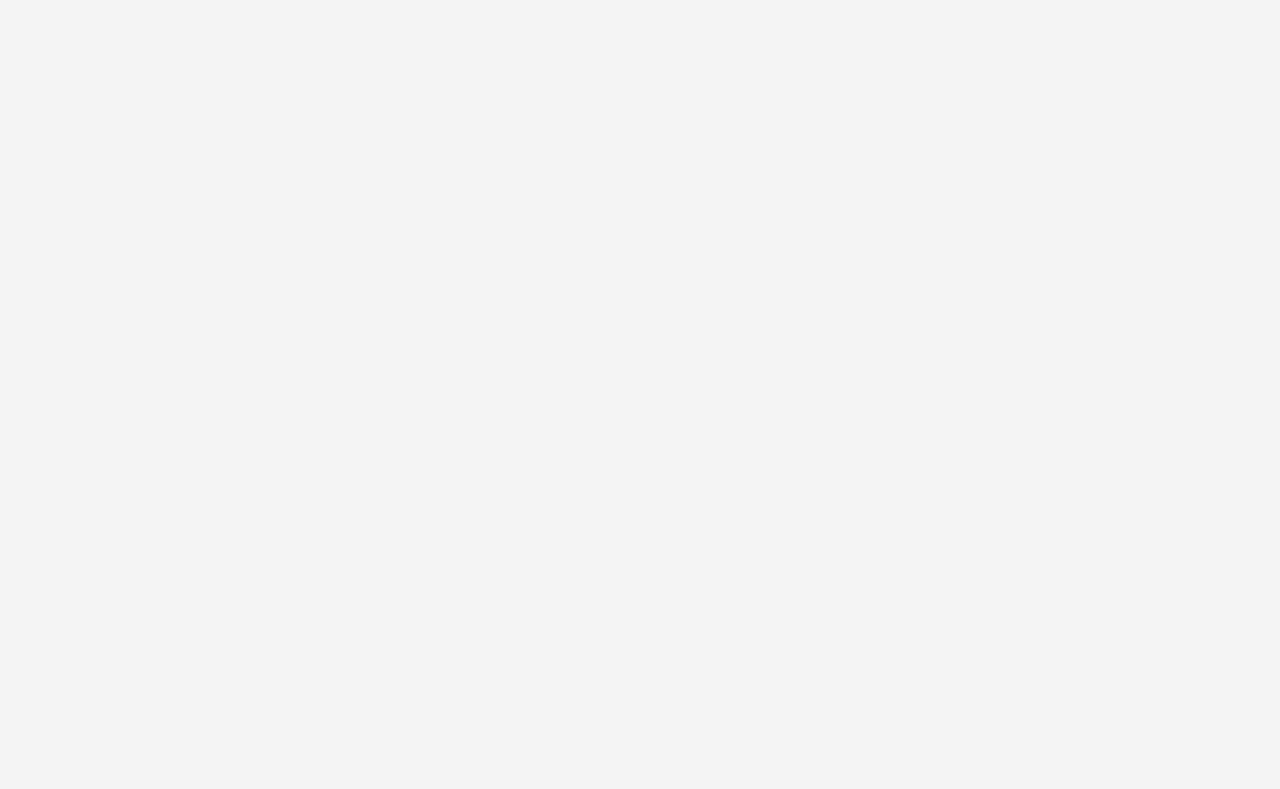
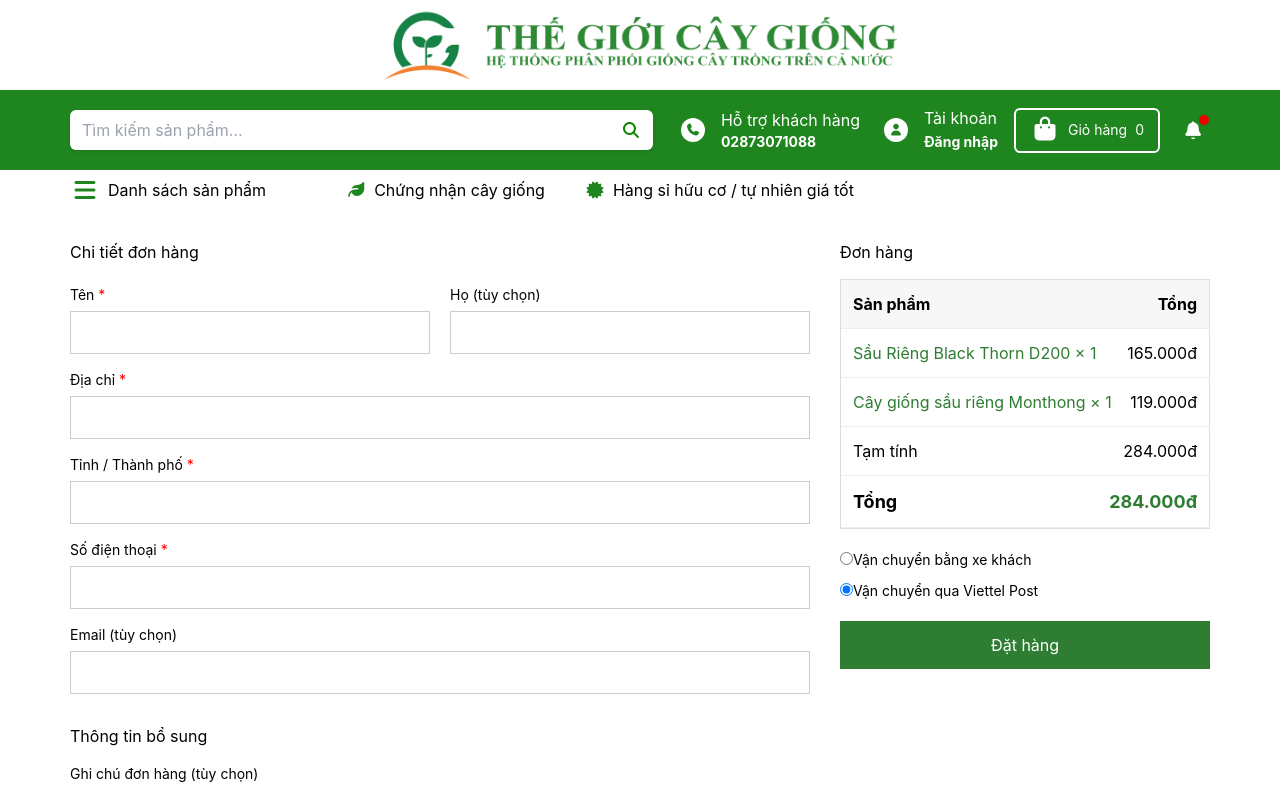
Before and after one commit to huynhminh1007/fe-app-ban-trai-cay, a React (Create React App) app: page /checkout in a window 1280 px wide. Before the commit this address had no page. Shown: the top 789 px of the page. Built offline with nearby package versions, Linux system fonts and the light colour scheme.

Commit message:
create checkoutPage

```diff
--- a/src/App.jsx
+++ b/src/App.jsx
@@ -6,6 +6,7 @@ import Home from "./components/Home";
 
 import { BrowserRouter, Routes, Route } from "react-router-dom";
 import CartPage from "./components/CartPage";
+import CheckoutPage from "./components/CheckoutPage";
 
 function App() {
   return (
@@ -17,6 +18,7 @@ function App() {
           <Routes>
               <Route path="/" element={<Home />} />
               <Route path="/cart" element={<CartPage />} />
+              <Route path="/checkout" element={<CheckoutPage />}/>
           </Routes>
       </BrowserRouter>
 
--- a/src/components/CartPage.jsx
+++ b/src/components/CartPage.jsx
@@ -1,6 +1,8 @@
 import { useState } from "react";
 import "../styles/cartPage.scss";
 import Header from "../components/Header";
+import { useNavigate } from "react-router-dom";
+
 
 const MOCK_CART = [
     {
@@ -19,9 +21,10 @@ const MOCK_CART = [
     },
 ];
 
+
 const CartPage = () => {
     const [cart, setCart] = useState(MOCK_CART);
-
+    const navigate = useNavigate();
     const formatPrice = (value) =>
         value.toLocaleString("vi-VN") + "đ";
 
@@ -129,9 +132,8 @@ const CartPage = () => {
                             <span>{formatPrice(totalPrice)}</span>
                         </div>
 
-                        <button className="checkout">
-                            Thanh toán
-                        </button>
+                        <button className="checkout" onClick={() => navigate("/checkout", {
+                                    state: {cart, totalPrice,},})}> Thanh toán </button>
                     </div>
                 </div>
             </div>
--- /dev/null
+++ b/src/components/CheckoutPage.jsx
@@ -0,0 +1,108 @@
+import "../styles/checkout.scss";
+import Header from "./Header";
+import Footer from "./Footer";
+
+export default function CheckoutPage() {
+    return (
+
+        <div className="checkout-page">
+            <div className="page-with-header">
+                <Header />
+            </div>
+            <div className="checkout-container">
+
+                {/* ===== LEFT: FORM ===== */}
+                <div className="checkout-left">
+                    <h2>Chi tiết đơn hàng</h2>
+
+                    <div className="form-row two-col">
+                        <div>
+                            <label>Tên <span>*</span></label>
+                            <input type="text" />
+                        </div>
+                        <div>
+                            <label>Họ (tùy chọn)</label>
+                            <input type="text" />
+                        </div>
+                    </div>
+
+                    <div className="form-row">
+                        <label>Địa chỉ <span>*</span></label>
+                        <input type="text" />
+                    </div>
+
+                    <div className="form-row">
+                        <label>Tỉnh / Thành phố <span>*</span></label>
+                        <input type="text" />
+                    </div>
+
+                    <div className="form-row">
+                        <label>Số điện thoại <span>*</span></label>
+                        <input type="text" />
+                    </div>
+
+                    <div className="form-row">
+                        <label>Email (tùy chọn)</label>
+                        <input type="email" />
+                    </div>
+
+                    <h3>Thông tin bổ sung</h3>
+                    <div className="form-row">
+                        <label>Ghi chú đơn hàng (tùy chọn)</label>
+                        <textarea rows="4"></textarea>
+                    </div>
+                </div>
+
+                {/* ===== RIGHT: ORDER ===== */}
+                <div className="checkout-right">
+                    <h3>Đơn hàng</h3>
+
+                    <div className="order-box">
+                        <div className="order-header">
+                            <span>Sản phẩm</span>
+                            <span>Tổng</span>
+                        </div>
+
+                        <div className="order-item">
+                            <span>Sầu Riêng Black Thorn D200 × 1</span>
+                            <span>165.000đ</span>
+                        </div>
+
+                        <div className="order-item">
+                            <span>Cây giống sầu riêng Monthong × 1</span>
+                            <span>119.000đ</span>
+                        </div>
+
+                        <div className="order-subtotal">
+                            <span>Tạm tính</span>
+                            <span>284.000đ</span>
+                        </div>
+
+                        <div className="order-total">
+                            <span>Tổng</span>
+                            <span>284.000đ</span>
+                        </div>
+                    </div>
+
+                    <div className="payment-method">
+                        <label>
+                            <input type="radio" name="ship" />
+                            Vận chuyển bằng xe khách
+                        </label>
+
+                        <label>
+                            <input type="radio" name="ship" defaultChecked />
+                            Vận chuyển qua Viettel Post
+                        </label>
+                    </div>
+
+                    <button className="btn-order">Đặt hàng</button>
+                </div>
+
+            </div>
+            <div className="page-with-footer">
+                <Footer />
+            </div>
+        </div>
+    );
+}
--- /dev/null
+++ b/src/styles/checkout.scss
@@ -0,0 +1,131 @@
+.checkout-page {
+  background: #fff;
+}
+
+.checkout-container {
+  max-width: 1200px;
+  margin: auto;
+  padding: 30px;
+  display: grid;
+  grid-template-columns: 2fr 1fr;
+  gap: 30px;
+}
+
+/* ===== LEFT ===== */
+.checkout-left {
+  h2 {
+    margin-bottom: 20px;
+  }
+
+  h3 {
+    margin: 30px 0 15px;
+  }
+}
+
+.form-row {
+  display: flex;
+  flex-direction: column;
+  margin-bottom: 15px;
+
+  label {
+    font-size: 14px;
+    margin-bottom: 6px;
+
+    span {
+      color: red;
+    }
+  }
+
+  input,
+  textarea {
+    padding: 10px;
+    border: 1px solid #ccc;
+    font-size: 14px;
+  }
+}
+
+.two-col {
+  flex-direction: row;
+  gap: 20px;
+
+  > div {
+    flex: 1;
+    display: flex;
+    flex-direction: column;
+  }
+}
+
+/* ===== RIGHT ===== */
+.checkout-right {
+  h3 {
+    margin-bottom: 15px;
+  }
+}
+
+.order-box {
+  border: 1px solid #ddd;
+}
+
+.order-header,
+.order-item,
+.order-subtotal,
+.order-total {
+  display: flex;
+  justify-content: space-between;
+  padding: 12px;
+  border-bottom: 1px solid #eee;
+}
+
+.order-header {
+  font-weight: bold;
+  background: #f7f7f7;
+}
+
+.order-item span:first-child {
+  color: #2e7d32;
+}
+
+.order-total {
+  font-weight: bold;
+  font-size: 18px;
+
+  span:last-child {
+    color: #2e7d32;
+  }
+}
+
+/* ===== PAYMENT ===== */
+.payment-method {
+  margin: 20px 0;
+
+  label {
+    display: block;
+    margin-bottom: 10px;
+    font-size: 14px;
+  }
+}
+
+.btn-order {
+  width: 100%;
+  padding: 12px;
+  background: #2e7d32;
+  color: #fff;
+  border: none;
+  font-size: 16px;
+  cursor: pointer;
+
+  &:hover {
+    background: #256528;
+  }
+}
+
+/* ===== RESPONSIVE ===== */
+@media (max-width: 768px) {
+  .checkout-container {
+    grid-template-columns: 1fr;
+  }
+
+  .two-col {
+    flex-direction: column;
+  }
+}
```
